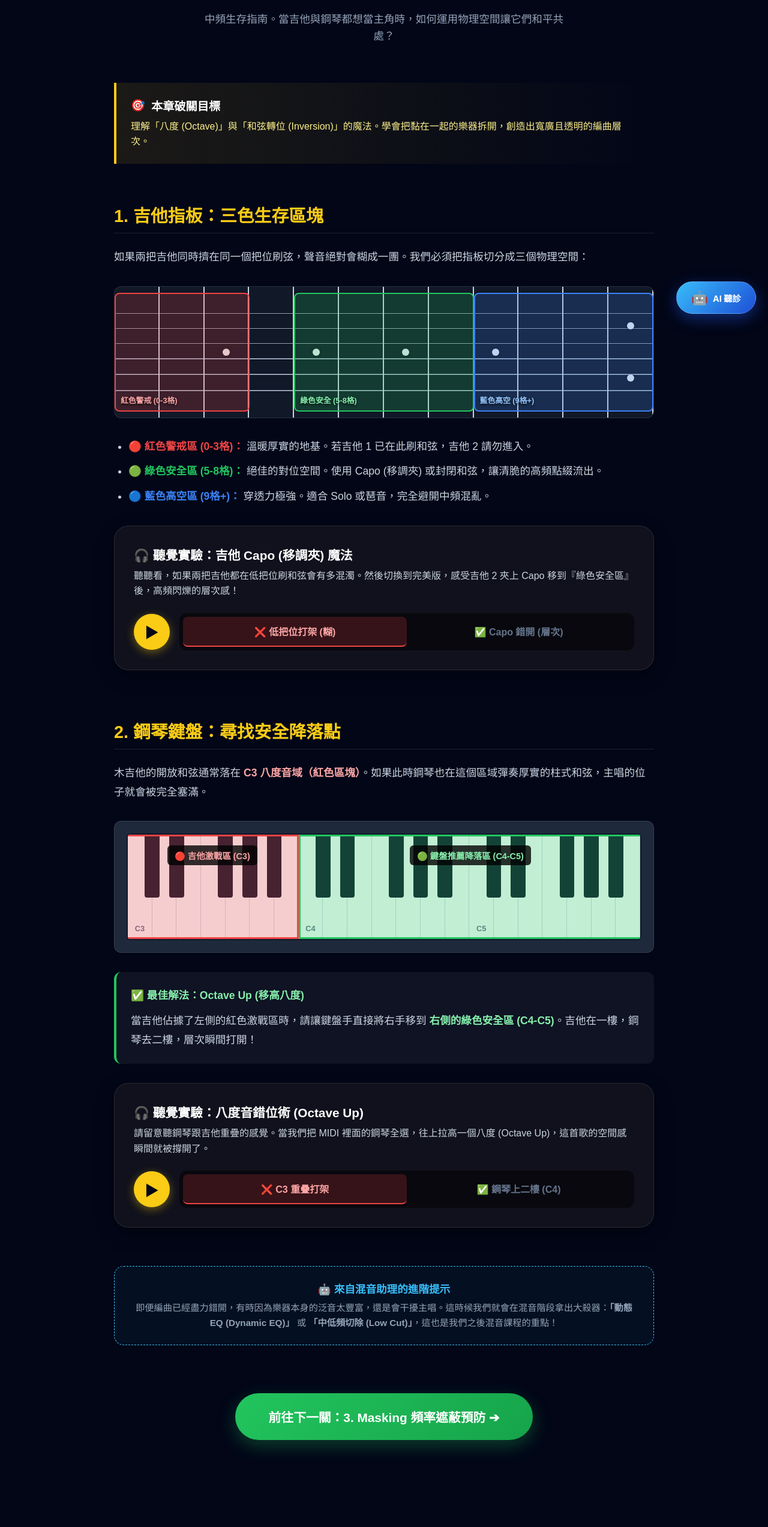
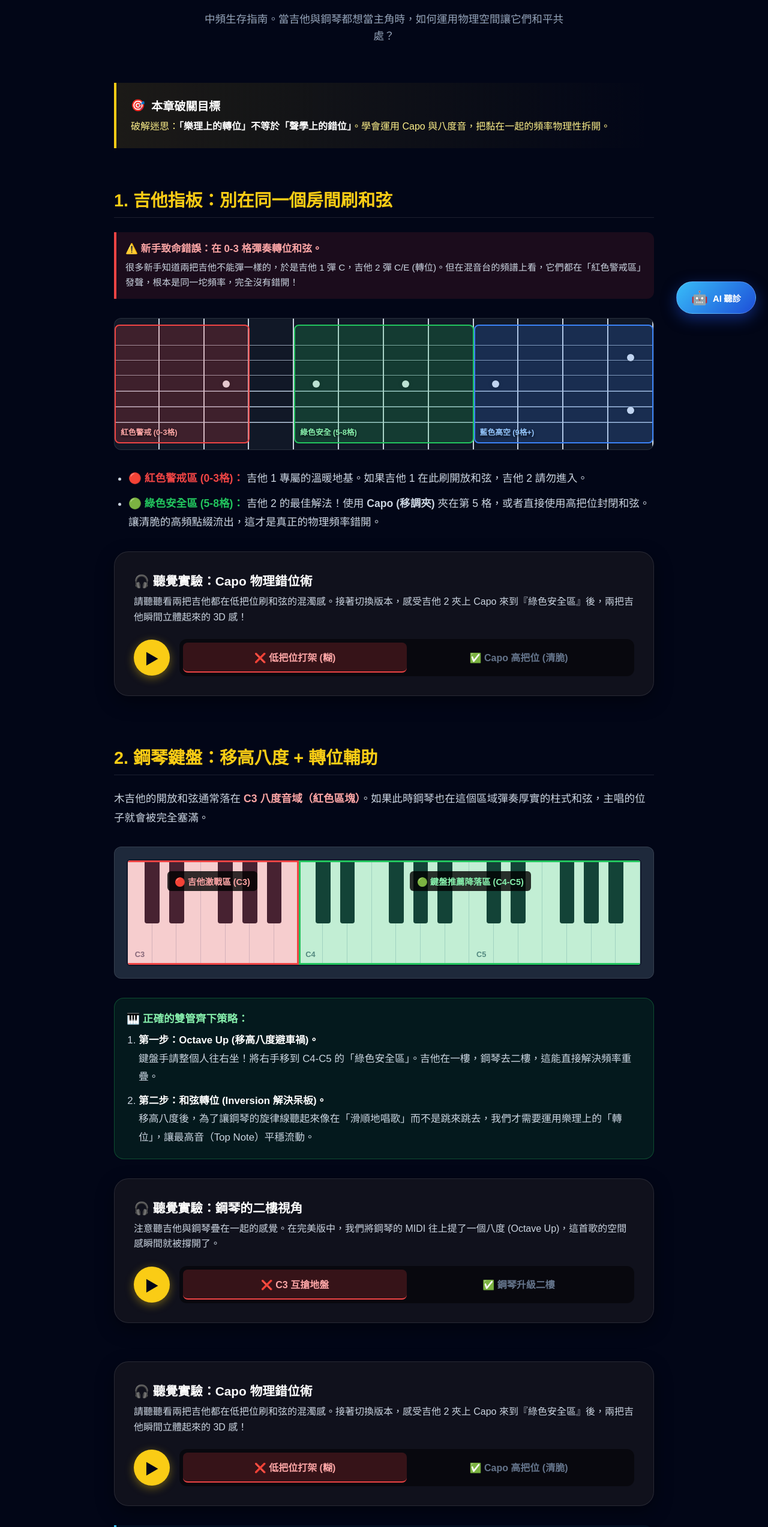
Before and after one commit to lifreedomstudio/lifreedom-studio, a Next.js app: page /courses/arrangement/voicing-training in a window 1280 px wide. Shown: the part 252-2797 px from the top of the page at 60% size. Before the commit the page ends 2764 px from the top, so only its background shows below. Built offline with nearby package versions, Linux system fonts and the light colour scheme.

Commit message:
Fix all mobile layouts and font sizes

```diff
--- a/src/app/courses/arrangement/voicing-training/page.tsx
+++ b/src/app/courses/arrangement/voicing-training/page.tsx
@@ -2,7 +2,7 @@
 import React, { useState, useEffect, useRef } from 'react';
 import { useRouter } from 'next/navigation';
 
-// --- 🎧 A/B 試聽播放器元件 (從第一章繼承過來) ---
+// --- 🎧 A/B 試聽播放器元件 ---
 const AudioComparer = ({ title, description, badSrc, goodSrc, isMobile, badLabel, goodLabel }: { title: string, description: string, badSrc: string, goodSrc: string, isMobile: boolean, badLabel: string, goodLabel: string }) => {
     const [isPlaying, setIsPlaying] = useState(false);
     const [isGood, setIsGood] = useState(false);
@@ -85,26 +85,21 @@ const AudioComparer = ({ title, description, badSrc, goodSrc, isMobile, badLabel
     );
 };
 
-// --- 🎸 1. 原創無版權：吉他指板 CSS 示意圖 (已修復對齊問題) ---
+// --- 🎸 吉他指板 CSS 示意圖 ---
 const GuitarFretboard = () => {
     return (
         <div style={{ position: 'relative', width: '100%', height: '220px', background: '#111827', borderRadius: '12px', border: '1px solid rgba(255,255,255,0.1)', overflow: 'hidden', padding: '0' }}>
-            {/* 琴弦 */}
             <div style={{ position: 'absolute', top: 0, bottom: 0, left: 0, right: 0, display: 'flex', flexDirection: 'column', justifyContent: 'space-evenly', zIndex: 1, padding: '20px 0' }}>
                 {[...Array(6)].map((_, i) => (
                     <div key={i} style={{ width: '100%', height: i < 3 ? '1px' : '2px', background: '#94a3b8', boxShadow: '0 1px 1px rgba(0,0,0,0.5)' }}></div>
                 ))}
             </div>
-
-            {/* 琴格 (精準切分 12 格) */}
             <div style={{ position: 'absolute', top: 0, bottom: 0, left: 0, right: 0, display: 'flex', zIndex: 2 }}>
                 {[...Array(12)].map((_, i) => (
                     <div key={i} style={{ flex: 1, borderRight: '2px solid #cbd5e1', position: 'relative' }}>
-                        {/* 在第 3, 5, 7, 9 格中間加點 (陣列索引 2, 4, 6, 8) */}
                         {[2, 4, 6, 8].includes(i) && (
                             <div style={{ position: 'absolute', top: '50%', left: '50%', transform: 'translate(-50%, -50%)', width: '12px', height: '12px', background: '#e2e8f0', borderRadius: '50%', boxShadow: '0 0 5px rgba(0,0,0,0.5)' }}></div>
                         )}
-                        {/* 第 12 格雙點 */}
                         {i === 11 && (
                             <>
                                 <div style={{ position: 'absolute', top: '30%', left: '50%', transform: 'translate(-50%, -50%)', width: '12px', height: '12px', background: '#e2e8f0', borderRadius: '50%', boxShadow: '0 0 5px rgba(0,0,0,0.5)' }}></div>
@@ -114,8 +109,6 @@ const GuitarFretboard = () => {
                     </div>
                 ))}
             </div>
-
-            {/* 色塊區域 (完美貼齊琴格) */}
             <div style={{ position: 'absolute', top: '10px', bottom: '10px', left: '0%', width: '25%', background: 'rgba(239, 68, 68, 0.2)', border: '2px solid #ef4444', borderRadius: '8px', zIndex: 3, display: 'flex', alignItems: 'flex-end', padding: '8px', boxSizing: 'border-box' }}>
                 <span style={{ color: '#fca5a5', fontWeight: 'bold', fontSize: '0.8rem', textShadow: '0 2px 4px rgba(0,0,0,0.8)' }}>紅色警戒 (0-3格)</span>
             </div>
@@ -129,7 +122,7 @@ const GuitarFretboard = () => {
     );
 };
 
-// --- 🎹 2. 原創無版權：實體鋼琴鍵盤 CSS 示意圖 ---
+// --- 🎹 鋼琴鍵盤 CSS 示意圖 ---
 const PianoKeyboard = () => {
     const whiteKeys = Array.from({ length: 21 });
     const blackKeyIndices = [0, 1, 3, 4, 5, 7, 8, 10, 11, 12, 14, 15, 17, 18, 19];
@@ -137,42 +130,32 @@ const PianoKeyboard = () => {
     return (
         <div style={{ position: 'relative', width: '100%', height: '220px', background: '#1e293b', borderRadius: '12px', border: '1px solid rgba(255,255,255,0.1)', overflow: 'hidden', padding: '20px' }}>
             <div style={{ position: 'relative', width: '100%', height: '100%', display: 'flex', background: '#f8fafc', borderRadius: '6px', border: '2px solid #0f172a', overflow: 'hidden' }}>
-                {/* 白鍵 */}
                 {whiteKeys.map((_, i) => (
                     <div key={`white-${i}`} style={{ flex: 1, borderRight: '1px solid #cbd5e1', position: 'relative' }}>
                         {i % 7 === 0 && (
-                            <span style={{ position: 'absolute', bottom: '10px', left: '50%', transform: 'translateX(-50%)', color: '#64748b', fontSize: '0.8rem', fontWeight: 'bold' }}>
-                                C{3 + i / 7}
-                            </span>
+                            <span style={{ position: 'absolute', bottom: '10px', left: '50%', transform: 'translateX(-50%)', color: '#64748b', fontSize: '0.8rem', fontWeight: 'bold' }}>C{3 + i / 7}</span>
                         )}
                     </div>
                 ))}
-                {/* 黑鍵 */}
                 {blackKeyIndices.map(i => (
                     <div key={`black-${i}`} style={{
                         position: 'absolute', left: `calc(${(i + 1) * (100 / 21)}% - ${(100 / 21) * 0.3}%)`,
                         width: `${(100 / 21) * 0.6}%`, height: '60%', background: '#0f172a', borderRadius: '0 0 4px 4px', zIndex: 2
                     }}></div>
                 ))}
-
-                {/* 顏色標記區 */}
                 <div style={{
                     position: 'absolute', top: 0, bottom: 0, left: 0, width: `${(7 / 21) * 100}%`,
                     background: 'rgba(239, 68, 68, 0.25)', border: '3px solid #ef4444', borderLeft: 'none',
                     zIndex: 3, display: 'flex', alignItems: 'flex-start', justifyContent: 'center', paddingTop: '15px', pointerEvents: 'none'
                 }}>
-                    <span style={{ background: 'rgba(0,0,0,0.8)', color: '#fca5a5', padding: '6px 12px', borderRadius: '6px', fontSize: '0.9rem', fontWeight: 'bold' }}>
-                        🔴 吉他激戰區 (C3)
-                    </span>
+                    <span style={{ background: 'rgba(0,0,0,0.8)', color: '#fca5a5', padding: '6px 12px', borderRadius: '6px', fontSize: '0.9rem', fontWeight: 'bold' }}>🔴 吉他激戰區 (C3)</span>
                 </div>
                 <div style={{
                     position: 'absolute', top: 0, bottom: 0, left: `${(7 / 21) * 100}%`, right: 0,
                     background: 'rgba(34, 197, 94, 0.25)', border: '3px solid #22c55e', borderRight: 'none',
                     zIndex: 3, display: 'flex', alignItems: 'flex-start', justifyContent: 'center', paddingTop: '15px', pointerEvents: 'none'
                 }}>
-                    <span style={{ background: 'rgba(0,0,0,0.8)', color: '#86efac', padding: '6px 12px', borderRadius: '6px', fontSize: '0.9rem', fontWeight: 'bold' }}>
-                        🟢 鍵盤推薦降落區 (C4-C5)
-                    </span>
+                    <span style={{ background: 'rgba(0,0,0,0.8)', color: '#86efac', padding: '6px 12px', borderRadius: '6px', fontSize: '0.9rem', fontWeight: 'bold' }}>🟢 鍵盤推薦降落區 (C4-C5)</span>
                 </div>
             </div>
         </div>
@@ -226,38 +209,42 @@ export default function VoicingTraining() {
                         <span>🎯</span> 本章破關目標
                     </h3>
                     <p style={{ color: '#fef08a', margin: 0, lineHeight: '1.6' }}>
-                        理解「八度 (Octave)」與「和弦轉位 (Inversion)」的魔法。學會把黏在一起的樂器拆開，創造出寬廣且透明的編曲層次。
+                        破解迷思：<strong style={{ color: '#fff' }}>「樂理上的轉位」不等於「聲學上的錯位」</strong>。學會運用 Capo 與八度音，把黏在一起的頻率物理性拆開。
                     </p>
                 </div>
 
                 {/* 內容區塊 1：吉他指板 */}
                 <section style={{ marginBottom: '5rem' }}>
                     <h2 style={{ fontSize: '1.8rem', color: '#facc15', borderBottom: '1px solid rgba(255,255,255,0.1)', paddingBottom: '10px', marginBottom: '1.5rem' }}>
-                        1. 吉他指板：三色生存區塊
+                        1. 吉他指板：別在同一個房間刷和弦
                     </h2>
-                    <p style={{ color: '#cbd5e1', lineHeight: '1.8', fontSize: '1.1rem', marginBottom: '2rem' }}>
-                        如果兩把吉他同時擠在同一個把位刷弦，聲音絕對會糊成一團。我們必須把指板切分成三個物理空間：
-                    </p>
 
-                    {/* 吉他圖解 */}
+                    <div style={{ background: 'rgba(239, 68, 68, 0.1)', borderLeft: '4px solid #ef4444', padding: '15px', borderRadius: '0 12px 12px 0', marginBottom: '2rem' }}>
+                        <p style={{ color: '#fca5a5', margin: 0, lineHeight: '1.6', fontSize: '1.05rem', fontWeight: 'bold' }}>
+                            ⚠️ 新手致命錯誤：在 0-3 格彈奏轉位和弦。
+                        </p>
+                        <p style={{ color: '#cbd5e1', margin: '5px 0 0 0', lineHeight: '1.6', fontSize: '0.95rem' }}>
+                            很多新手知道兩把吉他不能彈一樣的，於是吉他 1 彈 C，吉他 2 彈 C/E (轉位)。但在混音台的頻譜上看，它們都在「紅色警戒區」發聲，根本是同一坨頻率，完全沒有錯開！
+                        </p>
+                    </div>
+
                     <div style={{ marginBottom: '2rem' }}>
                         <GuitarFretboard />
                     </div>
 
                     <ul style={{ color: '#cbd5e1', lineHeight: '1.8', fontSize: '1.1rem', paddingLeft: '1.5rem', marginBottom: '2rem' }}>
-                        <li style={{ marginBottom: '10px' }}><strong style={{ color: '#ef4444' }}>🔴 紅色警戒區 (0-3格)：</strong> 溫暖厚實的地基。若吉他 1 已在此刷和弦，吉他 2 請勿進入。</li>
-                        <li style={{ marginBottom: '10px' }}><strong style={{ color: '#22c55e' }}>🟢 綠色安全區 (5-8格)：</strong> 絕佳的對位空間。使用 Capo (移調夾) 或封閉和弦，讓清脆的高頻點綴流出。</li>
-                        <li><strong style={{ color: '#3b82f6' }}>🔵 藍色高空區 (9格+)：</strong> 穿透力極強。適合 Solo 或琶音，完全避開中頻混亂。</li>
+                        <li style={{ marginBottom: '10px' }}><strong style={{ color: '#ef4444' }}>🔴 紅色警戒區 (0-3格)：</strong> 吉他 1 專屬的溫暖地基。如果吉他 1 在此刷開放和弦，吉他 2 請勿進入。</li>
+                        <li style={{ marginBottom: '10px' }}><strong style={{ color: '#22c55e' }}>🟢 綠色安全區 (5-8格)：</strong> 吉他 2 的最佳解法！使用 <strong>Capo (移調夾)</strong> 夾在第 5 格，或者直接使用高把位封閉和弦。讓清脆的高頻點綴流出，這才是真正的物理頻率錯開。</li>
                     </ul>
 
                     {/* 🎧 吉他聽覺實戰 */}
                     <AudioComparer
-                        title="🎧 聽覺實驗：吉他 Capo (移調夾) 魔法"
-                        description="聽聽看，如果兩把吉他都在低把位刷和弦會有多混濁。然後切換到完美版，感受吉他 2 夾上 Capo 移到『綠色安全區』後，高頻閃爍的層次感！"
+                        title="🎧 聽覺實驗：Capo 物理錯位術"
+                        description="請聽聽看兩把吉他都在低把位刷和弦的混濁感。接著切換版本，感受吉他 2 夾上 Capo 來到『綠色安全區』後，兩把吉他瞬間立體起來的 3D 感！"
                         badSrc="/audio/guitar-clash.mp3"
                         goodSrc="/audio/guitar-capo.mp3"
                         badLabel="低把位打架 (糊)"
-                        goodLabel="Capo 錯開 (層次)"
+                        goodLabel="Capo 高把位 (清脆)"
                         isMobile={isMobile}
                     />
                 </section>
@@ -265,33 +252,64 @@ export default function VoicingTraining() {
                 {/* 內容區塊 2：鋼琴鍵盤 */}
                 <section style={{ marginBottom: '4rem' }}>
                     <h2 style={{ fontSize: '1.8rem', color: '#facc15', borderBottom: '1px solid rgba(255,255,255,0.1)', paddingBottom: '10px', marginBottom: '1.5rem' }}>
-                        2. 鋼琴鍵盤：尋找安全降落點
+                        2. 鋼琴鍵盤：移高八度 + 轉位輔助
                     </h2>
                     <p style={{ color: '#cbd5e1', lineHeight: '1.8', fontSize: '1.1rem', marginBottom: '2rem' }}>
                         木吉他的開放和弦通常落在 <strong style={{ color: '#fca5a5' }}>C3 八度音域（紅色區塊）</strong>。如果此時鋼琴也在這個區域彈奏厚實的柱式和弦，主唱的位子就會被完全塞滿。
                     </p>
 
-                    {/* 鋼琴圖解 */}
                     <div style={{ marginBottom: '2rem' }}>
                         <PianoKeyboard />
                     </div>
 
-                    <p style={{ color: '#cbd5e1', lineHeight: '1.8', fontSize: '1.1rem', marginBottom: '2rem', padding: '1.5rem', background: 'rgba(255,255,255,0.05)', borderRadius: '12px', borderLeft: '4px solid #22c55e' }}>
-                        <strong style={{ color: '#86efac', display: 'block', marginBottom: '10px' }}>✅ 最佳解法：Octave Up (移高八度)</strong>
-                        當吉他佔據了左側的紅色激戰區時，請讓鍵盤手直接將右手移到 <strong style={{ color: '#86efac' }}>右側的綠色安全區 (C4-C5)</strong>。吉他在一樓，鋼琴去二樓，層次瞬間打開！
-                    </p>
+                    <div style={{ background: 'rgba(34, 197, 94, 0.1)', border: '1px solid rgba(34, 197, 94, 0.3)', padding: '20px', borderRadius: '16px', marginBottom: '2rem' }}>
+                        <h4 style={{ color: '#86efac', fontSize: '1.1rem', marginBottom: '10px' }}>🎹 正確的雙管齊下策略：</h4>
+                        <ol style={{ color: '#cbd5e1', lineHeight: '1.8', fontSize: '1.05rem', margin: 0, paddingLeft: '20px' }}>
+                            <li style={{ marginBottom: '10px' }}>
+                                <strong style={{ color: '#fff' }}>第一步：Octave Up (移高八度避車禍)。</strong><br />
+                                鍵盤手請整個人往右坐！將右手移到 C4-C5 的「綠色安全區」。吉他在一樓，鋼琴去二樓，這能直接解決頻率重疊。
+                            </li>
+                            <li>
+                                <strong style={{ color: '#fff' }}>第二步：和弦轉位 (Inversion 解決呆板)。</strong><br />
+                                移高八度後，為了讓鋼琴的旋律線聽起來像在「滑順地唱歌」而不是跳來跳去，我們才需要運用樂理上的「轉位」，讓最高音（Top Note）平穩流動。
+                            </li>
+                        </ol>
+                    </div>
 
                     {/* 🎧 鋼琴聽覺實戰 */}
                     <AudioComparer
-                        title="🎧 聽覺實驗：八度音錯位術 (Octave Up)"
-                        description="請留意聽鋼琴跟吉他重疊的感覺。當我們把 MIDI 裡面的鋼琴全選，往上拉高一個八度 (Octave Up)，這首歌的空間感瞬間就被撐開了。"
+                        title="🎧 聽覺實驗：鋼琴的二樓視角"
+                        description="注意聽吉他與鋼琴疊在一起的感覺。在完美版中，我們將鋼琴的 MIDI 往上提了一個八度 (Octave Up)，這首歌的空間感瞬間就被撐開了。"
                         badSrc="/audio/piano-clash.mp3"
                         goodSrc="/audio/piano-octave-up.mp3"
-                        badLabel="C3 重疊打架"
-                        goodLabel="鋼琴上二樓 (C4)"
+                        badLabel="C3 互搶地盤"
+                        goodLabel="鋼琴升級二樓"
                         isMobile={isMobile}
                     />
                 </section>
+
+                {/* 🎧 吉他聽覺實戰 (你原本的程式碼) */}
+                <AudioComparer
+                    title="🎧 聽覺實驗：Capo 物理錯位術"
+                    description="請聽聽看兩把吉他都在低把位刷和弦的混濁感。接著切換版本，感受吉他 2 夾上 Capo 來到『綠色安全區』後，兩把吉他瞬間立體起來的 3D 感！"
+                    badSrc="/audio/guitar-clash.mp3"
+                    goodSrc="/audio/guitar-capo.mp3"
+                    badLabel="低把位打架 (糊)"
+                    goodLabel="Capo 高把位 (清脆)"
+                    isMobile={isMobile}
+                />
+
+                {/* 👇 新增的：編曲的企業管理學卡片 */}
+                <div style={{ background: 'rgba(56, 189, 248, 0.05)', borderLeft: '4px solid #38bdf8', padding: '1.5rem', borderRadius: '0 16px 16px 0', marginTop: '2rem', marginBottom: '1rem' }}>
+                    <h4 style={{ color: '#38bdf8', fontSize: '1.2rem', marginBottom: '12px', display: 'flex', alignItems: 'center', gap: '10px' }}>
+                        💼 企業管理學：不只錯開音區，更要錯開「工作」
+                    </h4>
+                    <p style={{ color: '#cbd5e1', lineHeight: '1.7', fontSize: '1.05rem', margin: 0 }}>
+                        就像一間公司，如果所有人都在做「第一線業務（用力刷和弦）」，卻沒有人負責「研發產品（彈奏單音或分散和弦）」，整間公司就會空轉，聽眾也會覺得資訊量爆炸。
+                        <br /><br />
+                        <strong>這就是為什麼吉他 2 移到高把位後，絕對不能再跟著刷和弦！</strong> 木吉他 1 已經把「節奏地基」鋪滿了，電吉他 2 的任務應該轉為「精緻包裝」，改用 <strong style={{ color: '#fff' }}>分散和弦 (Arpeggio)</strong> 或單音來點綴。這種「工作職位的錯開」，才是創造無敵 3D 聽感的終極秘密。
+                    </p>
+                </div>
 
                 {/* 💡 混音助理提示 */}
                 <div style={{ background: 'rgba(56, 189, 248, 0.05)', border: '1px dashed #38bdf8', padding: '1.5rem', borderRadius: '16px', textAlign: 'center', marginBottom: '5rem' }}>
```
